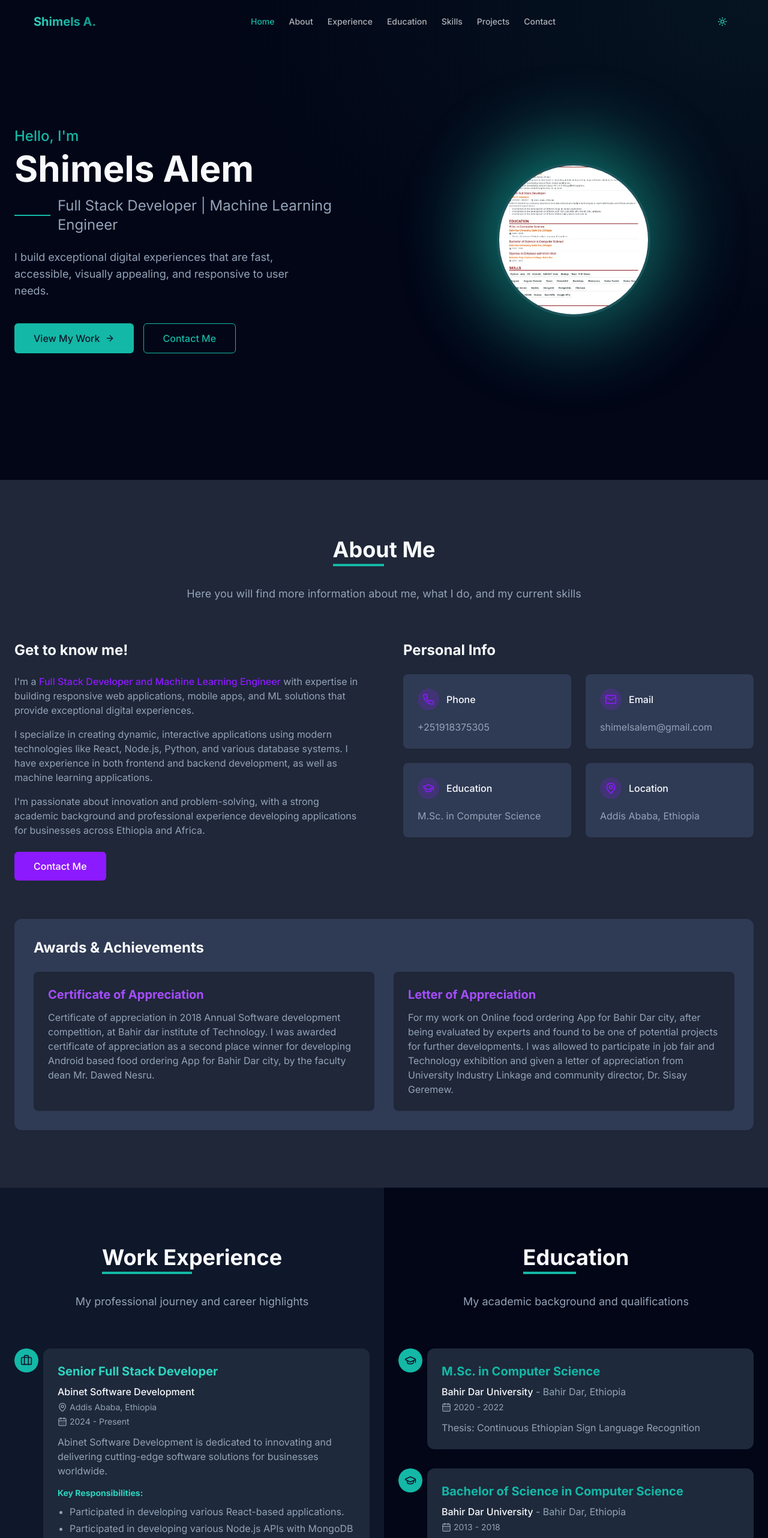
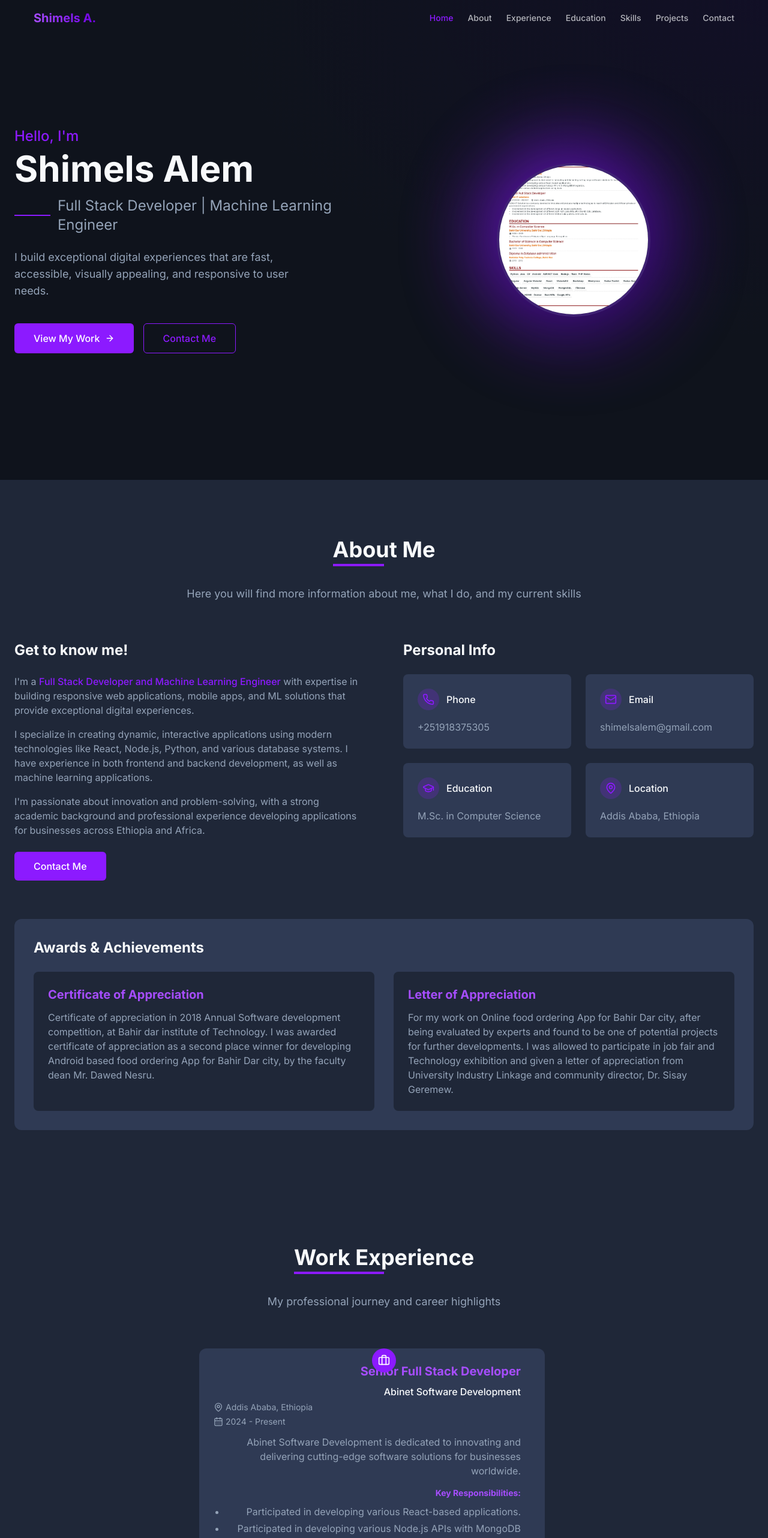
Before and after one commit to shimels1/portfolio1, a React (Vite) app: page / in a window 1280 px wide. Shown: the top 2564 px of the page at 60% size. Built offline with nearby package versions, Linux system fonts and the light colour scheme.

Commit message:
Reverted to commit d8583745b3962f7a3db5ea42fcf55ebd3e0f3048

```diff
--- a/src/App.tsx
+++ b/src/App.tsx
@@ -1,4 +1,3 @@
-
 import { Toaster } from "@/components/ui/toaster";
 import { Toaster as Sonner } from "@/components/ui/sonner";
 import { TooltipProvider } from "@/components/ui/tooltip";
@@ -6,13 +5,11 @@ import { QueryClient, QueryClientProvider } from "@tanstack/react-query";
 import { BrowserRouter, Routes, Route } from "react-router-dom";
 import Index from "./pages/Index";
 import NotFound from "./pages/NotFound";
-import { ThemeProvider } from "./components/ThemeProvider";
 
 const queryClient = new QueryClient();
 
 const App = () => (
   <QueryClientProvider client={queryClient}>
-    <ThemeProvider>
     <TooltipProvider>
       <Toaster />
       <Sonner />
@@ -24,7 +21,6 @@ const App = () => (
         </Routes>
       </BrowserRouter>
     </TooltipProvider>
-    </ThemeProvider>
   </QueryClientProvider>
 );
 
--- a/src/components/Education.tsx
+++ b/src/components/Education.tsx
@@ -1,7 +1,6 @@
 
 import React from "react";
 import { CalendarDays, GraduationCap } from "lucide-react";
-import { useTheme } from "./ThemeProvider";
 
 interface EducationItem {
   degree: string;
@@ -12,8 +11,6 @@ interface EducationItem {
 }
 
 const Education = () => {
-  const { theme } = useTheme();
-
   const educationList: EducationItem[] = [
     {
       degree: "M.Sc. in Computer Science",
@@ -41,32 +38,32 @@ const Education = () => {
       <div className="container mx-auto px-6">
         <div className="flex flex-col items-center mb-16">
           <h2 className="section-title text-center">Education</h2>
-          <p className={`${theme === 'dark' ? 'text-muted-foreground' : 'text-slate-600'} text-lg max-w-2xl text-center mt-4`}>
+          <p className="text-muted-foreground text-lg max-w-2xl text-center mt-4">
             My academic background and qualifications
           </p>
         </div>
 
-        <div className="space-y-8">
+        <div className="relative space-y-8 before:absolute before:inset-0 before:ml-5 before:-translate-x-px md:before:mx-auto md:before:translate-x-0 before:h-full before:w-0.5 before:bg-purple-500/30">
           {educationList.map((item, index) => (
-            <div key={index} className="relative">
-              <div className="flex items-center justify-center w-10 h-10 rounded-full bg-teal-500 text-slate-900 absolute left-0 z-10">
+            <div key={index} className="relative flex items-start md:justify-center">
+              <div className="flex items-center justify-center w-10 h-10 rounded-full bg-purple-500 text-white md:absolute md:left-1/2 md:-translate-x-1/2 z-10">
                 <GraduationCap className="w-5 h-5" />
               </div>
 
-              <div className={`${theme === 'dark' ? 'bg-slate-800' : 'bg-slate-100'} p-6 rounded-xl ml-12 card-hover`}>
+              <div className={`bg-navy-800 p-6 rounded-xl ml-8 md:ml-0 ${index % 2 === 0 ? 'md:mr-10 md:pr-10 md:text-right md:items-end' : 'md:ml-10 md:pl-10'} card-hover md:w-[calc(50%-2.5rem)]`}>
                 <div className="mb-2">
-                  <h3 className="text-xl font-bold text-teal-500">{item.degree}</h3>
+                  <h3 className="text-xl font-bold text-purple-400">{item.degree}</h3>
                 </div>
                 <div className="mb-1">
                   <span className="font-medium">{item.institution}</span>
-                  <span className={`${theme === 'dark' ? 'text-muted-foreground' : 'text-slate-500'}`}> - {item.location}</span>
+                  <span className="text-muted-foreground"> - {item.location}</span>
                 </div>
                 <div className="flex items-center mb-3">
-                  <CalendarDays className={`w-4 h-4 ${theme === 'dark' ? 'text-muted-foreground' : 'text-slate-500'} mr-1`} />
-                  <span className={`text-sm ${theme === 'dark' ? 'text-muted-foreground' : 'text-slate-500'}`}>{item.period}</span>
+                  <CalendarDays className="w-4 h-4 text-muted-foreground mr-1" />
+                  <span className="text-sm text-muted-foreground">{item.period}</span>
                 </div>
                 {item.details && item.details.length > 0 && (
-                  <ul className={`${theme === 'dark' ? 'text-muted-foreground' : 'text-slate-600'}`}>
+                  <ul className="text-muted-foreground">
                     {item.details.map((detail, idx) => (
                       <li key={idx}>{detail}</li>
                     ))}
--- a/src/components/Experience.tsx
+++ b/src/components/Experience.tsx
@@ -40,7 +40,7 @@ const Experience = () => {
   ];
 
   return (
-    <section id="experience" className="py-24 bg-slate-900">
+    <section id="experience" className="py-24 bg-navy-800">
       <div className="container mx-auto px-6">
         <div className="flex flex-col items-center mb-16">
           <h2 className="section-title text-center">Work Experience</h2>
@@ -49,16 +49,16 @@ const Experience = () => {
           </p>
         </div>
 
-        <div className="space-y-8">
+        <div className="relative space-y-8 before:absolute before:inset-0 before:ml-5 before:-translate-x-px md:before:mx-auto md:before:translate-x-0 before:h-full before:w-0.5 before:bg-purple-500/30">
           {experienceList.map((item, index) => (
-            <div key={index} className="relative">
-              <div className="flex items-center justify-center w-10 h-10 rounded-full bg-teal-500 text-slate-900 absolute left-0 z-10">
+            <div key={index} className="relative flex items-start md:justify-center">
+              <div className="flex items-center justify-center w-10 h-10 rounded-full bg-purple-500 text-white md:absolute md:left-1/2 md:-translate-x-1/2 z-10">
                 <Briefcase className="w-5 h-5" />
               </div>
 
-              <div className="bg-slate-800 p-6 rounded-xl ml-12 card-hover">
+              <div className={`bg-navy-700 p-6 rounded-xl ml-8 md:ml-0 ${index % 2 === 0 ? 'md:mr-10 md:pr-10 md:text-right md:items-end' : 'md:ml-10 md:pl-10'} card-hover md:w-[calc(50%-2.5rem)]`}>
                 <div className="mb-2">
-                  <h3 className="text-xl font-bold text-teal-400">{item.title}</h3>
+                  <h3 className="text-xl font-bold text-purple-400">{item.title}</h3>
                 </div>
                 <div className="mb-1">
                   <span className="font-medium">{item.company}</span>
@@ -73,7 +73,7 @@ const Experience = () => {
                 </div>
                 <p className="text-muted-foreground mb-3">{item.description}</p>
                 <div>
-                  <strong className="text-sm text-teal-400">Key Responsibilities:</strong>
+                  <strong className="text-sm text-purple-400">Key Responsibilities:</strong>
                   <ul className="text-muted-foreground list-disc pl-5 mt-2 space-y-1">
                     {item.responsibilities.map((resp, idx) => (
                       <li key={idx}>{resp}</li>
--- a/src/components/Hero.tsx
+++ b/src/components/Hero.tsx
@@ -8,19 +8,19 @@ const Hero = () => {
       id="home"
       className="min-h-screen flex items-center relative overflow-hidden"
     >
-      <div className="absolute inset-0 bg-[radial-gradient(ellipse_at_top_right,_var(--tw-gradient-stops))] from-teal-900/20 via-transparent to-transparent"></div>
+      <div className="absolute inset-0 bg-[radial-gradient(ellipse_at_top_right,_var(--tw-gradient-stops))] from-purple-900/20 via-transparent to-transparent"></div>
       <div className="container mx-auto px-6 py-24 md:py-0 relative z-10">
         <div className="grid grid-cols-1 md:grid-cols-2 gap-8 items-center">
           <div className="flex flex-col justify-center space-y-6 animate-fade-in">
             <div>
-              <h2 className="text-teal-500 text-xl md:text-2xl font-medium mb-2">
+              <h2 className="text-purple-500 text-xl md:text-2xl font-medium mb-2">
                 Hello, I'm
               </h2>
               <h1 className="text-4xl md:text-6xl font-bold mb-4">
                 Shimels Alem
               </h1>
               <div className="flex items-center">
-                <div className="h-[2px] w-16 bg-teal-500 mr-3"></div>
+                <div className="h-[2px] w-16 bg-purple-500 mr-3"></div>
                 <p className="text-xl md:text-2xl text-muted-foreground">
                   Full Stack Developer | Machine Learning Engineer
                 </p>
@@ -33,14 +33,14 @@ const Hero = () => {
             <div className="flex flex-col sm:flex-row gap-4 pt-4">
               <a
                 href="#projects"
-                className="bg-teal-500 hover:bg-teal-600 text-slate-900 font-medium py-3 px-8 rounded-md transition-colors duration-300 text-center flex items-center justify-center"
+                className="bg-purple-500 hover:bg-purple-600 text-white font-medium py-3 px-8 rounded-md transition-colors duration-300 text-center flex items-center justify-center"
               >
                 View My Work
                 <ArrowRight size={16} className="ml-2" />
               </a>
               <a
                 href="#contact"
-                className="border border-teal-500 text-teal-500 hover:bg-teal-500/10 font-medium py-3 px-8 rounded-md transition-colors duration-300 text-center"
+                className="border border-purple-500 text-purple-500 hover:bg-purple-500/10 font-medium py-3 px-8 rounded-md transition-colors duration-300 text-center"
               >
                 Contact Me
               </a>
@@ -48,9 +48,9 @@ const Hero = () => {
           </div>
           <div className="hidden md:flex justify-center items-center">
             <div className="relative w-80 h-80">
-              <div className="absolute inset-0 rounded-full bg-gradient-to-br from-teal-500 to-teal-800 opacity-80 blur-3xl"></div>
+              <div className="absolute inset-0 rounded-full bg-gradient-to-br from-purple-500 to-purple-800 opacity-80 blur-3xl"></div>
               <div className="relative h-full flex items-center justify-center">
-                <div className="bg-slate-800 rounded-full w-64 h-64 overflow-hidden border-4 border-teal-500/30">
+                <div className="bg-navy-800 rounded-full w-64 h-64 overflow-hidden border-4 border-purple-500/30">
                   <img
                     src="/lovable-uploads/a476d0f8-bae2-4cd7-aafe-4cd9dee94ad0.png"
                     alt="Professional portrait of Shimels"
--- a/src/components/Navbar.tsx
+++ b/src/components/Navbar.tsx
@@ -2,7 +2,6 @@
 import React, { useState, useEffect } from "react";
 import { cn } from "@/lib/utils";
 import { Home, User, Code, Briefcase, Mail, GraduationCap, Award } from "lucide-react";
-import ThemeToggle from "./ThemeToggle";
 
 const Navbar = () => {
   const [activeSection, setActiveSection] = useState("home");
@@ -48,9 +47,7 @@ const Navbar = () => {
     <nav
       className={cn(
         "fixed w-full px-6 py-4 transition-all duration-300 z-50",
-        scrolled
-          ? "dark:bg-slate-950/80 bg-white/80 backdrop-blur-md shadow-lg"
-          : "bg-transparent"
+        scrolled ? "bg-navy-900/80 backdrop-blur-md shadow-lg" : "bg-transparent"
       )}
     >
       <div className="container mx-auto flex justify-between items-center">
@@ -63,19 +60,16 @@ const Navbar = () => {
               key={item.name}
               href={item.href}
               className={cn(
-                "text-sm font-medium transition-colors duration-200 hover:text-teal-500",
+                "text-sm font-medium transition-colors duration-200 hover:text-purple-500",
                 activeSection === item.href.substring(1)
-                  ? "text-teal-500"
-                  : "dark:text-foreground/70 text-slate-700"
+                  ? "text-purple-500"
+                  : "text-foreground/70"
               )}
             >
               {item.name}
             </a>
           ))}
         </div>
-
-        <div className="flex items-center space-x-4">
-          <ThemeToggle />
         <div className="md:hidden flex space-x-2">
           {navItems.map((item) => {
             const Icon = item.icon;
@@ -86,8 +80,8 @@ const Navbar = () => {
                 className={cn(
                   "p-2 rounded-full transition-colors duration-200",
                   activeSection === item.href.substring(1)
-                      ? "text-teal-500 dark:bg-slate-800 bg-slate-200"
-                      : "dark:text-foreground/70 text-slate-700 hover:bg-slate-200 dark:hover:bg-slate-800"
+                    ? "text-purple-500 bg-navy-800"
+                    : "text-foreground/70 hover:bg-navy-800"
                 )}
               >
                 <Icon size={20} />
@@ -96,7 +90,6 @@ const Navbar = () => {
           })}
         </div>
       </div>
-      </div>
     </nav>
   );
 };
--- a/src/components/ThemeProvider.tsx
+++ /dev/null
@@ -1,58 +0,0 @@
-
-import React, { createContext, useContext, useEffect, useState } from "react";
-
-type Theme = "dark" | "light";
-
-interface ThemeContextType {
-  theme: Theme;
-  setTheme: (theme: Theme) => void;
-}
-
-const ThemeContext = createContext<ThemeContextType | undefined>(undefined);
-
-export function ThemeProvider({ children }: { children: React.ReactNode }) {
-  const [theme, setTheme] = useState<Theme>(() => {
-    // Check local storage first
-    const savedTheme = localStorage.getItem("theme");
-    if (savedTheme === "dark" || savedTheme === "light") {
-      return savedTheme;
-    }
-
-    // If no saved preference, check system preference
-    if (window.matchMedia("(prefers-color-scheme: dark)").matches) {
-      return "dark";
-    }
-
-    // Default to dark
-    return "dark";
-  });
-
-  useEffect(() => {
-    // Update localStorage
-    localStorage.setItem("theme", theme);
-
-    // Update document class
-    const root = window.document.documentElement;
-    if (theme === "dark") {
-      root.classList.add("dark");
-      root.classList.remove("light");
-    } else {
-      root.classList.add("light");
-      root.classList.remove("dark");
-    }
-  }, [theme]);
-
-  return (
-    <ThemeContext.Provider value={{ theme, setTheme }}>
-      {children}
-    </ThemeContext.Provider>
-  );
-}
-
-export function useTheme() {
-  const context = useContext(ThemeContext);
-  if (context === undefined) {
-    throw new Error("useTheme must be used within a ThemeProvider");
-  }
-  return context;
-}
--- a/src/components/ThemeToggle.tsx
+++ /dev/null
@@ -1,27 +0,0 @@
-
-import React from "react";
-import { Moon, Sun } from "lucide-react";
-import { Button } from "@/components/ui/button";
-import { useTheme } from "./ThemeProvider";
-
-const ThemeToggle = () => {
-  const { theme, setTheme } = useTheme();
-
-  return (
-    <Button
-      variant="ghost"
-      size="icon"
-      onClick={() => setTheme(theme === "dark" ? "light" : "dark")}
-      className="rounded-full p-2"
-      aria-label="Toggle theme"
-    >
-      {theme === "dark" ? (
-        <Sun className="h-5 w-5 text-teal-400" />
-      ) : (
-        <Moon className="h-5 w-5 text-slate-700" />
-      )}
-    </Button>
-  );
-};
-
-export default ThemeToggle;
--- a/src/index.css
+++ b/src/index.css
@@ -7,85 +7,44 @@
 
 @layer base {
   :root {
-    /* Light mode variables */
-    --background: 0 0% 100%;
-    --foreground: 222 47% 11%;
-
-    --card: 0 0% 100%;
-    --card-foreground: 222 47% 11%;
-
-    --popover: 0 0% 100%;
-    --popover-foreground: 222 47% 11%;
-
-    --primary: 172 66% 50%;
-    --primary-foreground: 222 47% 11%;
-
-    --secondary: 220 14% 96%;
-    --secondary-foreground: 222 47% 11%;
-
-    --muted: 220 14% 96%;
-    --muted-foreground: 215 20% 45%;
-
-    --accent: 172 66% 50%;
-    --accent-foreground: 222 47% 11%;
-
-    --destructive: 0 84% 60%;
-    --destructive-foreground: 210 40% 98%;
-
-    --border: 220 13% 91%;
-    --input: 220 13% 91%;
-    --ring: 172 66% 50%;
-
-    --sidebar-background: 0 0% 100%;
-    --sidebar-foreground: 222 47% 11%;
-    --sidebar-primary: 172 66% 50%;
-    --sidebar-primary-foreground: 222 47% 11%;
-    --sidebar-accent: 220 14% 96%;
-    --sidebar-accent-foreground: 222 47% 11%;
-    --sidebar-border: 220 13% 91%;
-    --sidebar-ring: 172 66% 50%;
-
-    --radius: 0.5rem;
-  }
-
-  .dark {
-    /* Dark mode variables */
-    --background: 222 47% 11%;
+    --background: 225 30% 10%;
     --foreground: 210 40% 98%;
 
-    --card: 222 47% 13%;
+    --card: 225 30% 12%;
     --card-foreground: 210 40% 98%;
 
-    --popover: 222 47% 13%;
+    --popover: 225 30% 12%;
     --popover-foreground: 210 40% 98%;
 
-    --primary: 172 66% 50%;
-    --primary-foreground: 222 47% 11%;
+    --primary: 260 100% 55%;
+    --primary-foreground: 210 40% 98%;
 
-    --secondary: 222 47% 20%;
+    --secondary: 225 30% 20%;
     --secondary-foreground: 210 40% 98%;
 
-    --muted: 222 47% 20%;
+    --muted: 225 30% 20%;
     --muted-foreground: 215 20% 65%;
 
-    --accent: 172 66% 50%;
-    --accent-foreground: 222 47% 11%;
+    --accent: 260 100% 55%;
+    --accent-foreground: 210 40% 98%;
 
     --destructive: 0 62.8% 30.6%;
     --destructive-foreground: 210 40% 98%;
 
-    --border: 222 47% 20%;
-    --input: 222 47% 20%;
-    --ring: 172 66% 50%;
+    --border: 225 30% 20%;
+    --input: 225 30% 20%;
+    --ring: 260 100% 55%;
 
-    --sidebar-background: 222 47% 11%;
+    --radius: 0.5rem;
+
+    --sidebar-background: 225 30% 10%;
     --sidebar-foreground: 210 40% 98%;
-    --sidebar-primary: 172 66% 50%;
-    --sidebar-primary-foreground: 222 47% 11%;
-    --sidebar-accent: 222 47% 20%;
+    --sidebar-primary: 260 100% 55%;
+    --sidebar-primary-foreground: 210 40% 98%;
+    --sidebar-accent: 225 30% 20%;
     --sidebar-accent-foreground: 210 40% 98%;
-    --sidebar-border: 222 47% 20%;
-    --sidebar-ring: 172 66% 50%;
+    --sidebar-border: 225 30% 20%;
+    --sidebar-ring: 260 100% 55%;
   }
 
   * {
@@ -104,33 +63,32 @@
 @layer components {
   .section-title {
     @apply text-3xl md:text-4xl font-bold mb-6 relative inline-block;
-    @apply after:content-[''] after:absolute after:-bottom-2 after:left-0 after:w-1/2 after:h-1 after:bg-teal-500;
+    @apply after:content-[''] after:absolute after:-bottom-2 after:left-0 after:w-1/2 after:h-1 after:bg-purple-500;
   }
 
   .card-hover {
-    @apply transition-all duration-300 hover:shadow-lg hover:shadow-teal-500/20 hover:-translate-y-1;
+    @apply transition-all duration-300 hover:shadow-lg hover:shadow-purple-500/20 hover:-translate-y-1;
   }
 
   .text-gradient {
-    @apply bg-clip-text text-transparent bg-gradient-to-r from-teal-400 to-teal-600;
+    @apply bg-clip-text text-transparent bg-gradient-to-r from-purple-400 to-purple-600;
   }
 
   .timeline-item {
-    @apply relative pl-10 pb-10 border-l border-teal-500/30;
+    @apply relative pl-10 pb-10 border-l border-purple-500/30;
   }
 
   .timeline-item::before {
     content: '';
-    @apply absolute w-4 h-4 bg-teal-500 rounded-full -left-2 top-2;
+    @apply absolute w-4 h-4 bg-purple-500 rounded-full -left-2 top-2;
   }
 
   .timeline-date {
-    @apply text-sm mb-1 flex items-center;
-    @apply dark:text-muted-foreground text-slate-500;
+    @apply text-sm text-muted-foreground mb-1 flex items-center;
   }
 
   .skill-badge {
-    @apply dark:bg-slate-800 bg-slate-200 text-sm px-3 py-1 rounded-full;
+    @apply bg-navy-700 text-sm px-3 py-1 rounded-full;
   }
 }
 
--- a/src/pages/Index.tsx
+++ b/src/pages/Index.tsx
@@ -8,39 +8,30 @@ import Projects from "@/components/Projects";
 import Contact from "@/components/Contact";
 import Education from "@/components/Education";
 import Experience from "@/components/Experience";
-import { useTheme } from "@/components/ThemeProvider";
 
 const Index = () => {
-  const { theme } = useTheme();
-
   return (
-    <div className={`min-h-screen ${theme === 'dark' ? 'bg-slate-950' : 'bg-white'}`}>
+    <div className="min-h-screen bg-navy-900">
       <Navbar />
       <Hero />
       <About />
-      <div className="flex flex-col lg:flex-row">
-        <div className="lg:w-1/2">
-          <Experience />
-        </div>
-        <div className="lg:w-1/2">
-          <Education />
-        </div>
-      </div>
+      <Experience />
+      <Education />
       <Skills />
       <Projects />
       <Contact />
 
-      <footer className={`${theme === 'dark' ? 'bg-slate-900' : 'bg-slate-100'} py-6`}>
+      <footer className="bg-navy-800 py-6">
         <div className="container mx-auto px-6 text-center">
-          <p className={`${theme === 'dark' ? 'text-muted-foreground' : 'text-slate-600'}`}>
+          <p className="text-muted-foreground">
             &copy; {new Date().getFullYear()} Shimels Alem. All rights reserved.
           </p>
-          <p className={`${theme === 'dark' ? 'text-muted-foreground' : 'text-slate-600'} text-sm mt-2`}>
+          <p className="text-muted-foreground text-sm mt-2">
             <a
               href="https://shimels1.github.io/portofolio"
               target="_blank"
               rel="noopener noreferrer"
-              className="hover:text-teal-500"
+              className="hover:text-purple-500"
             >
               https://shimels1.github.io/portofolio
             </a>
```
Lines whose indentation alone changed are shown as unchanged.
